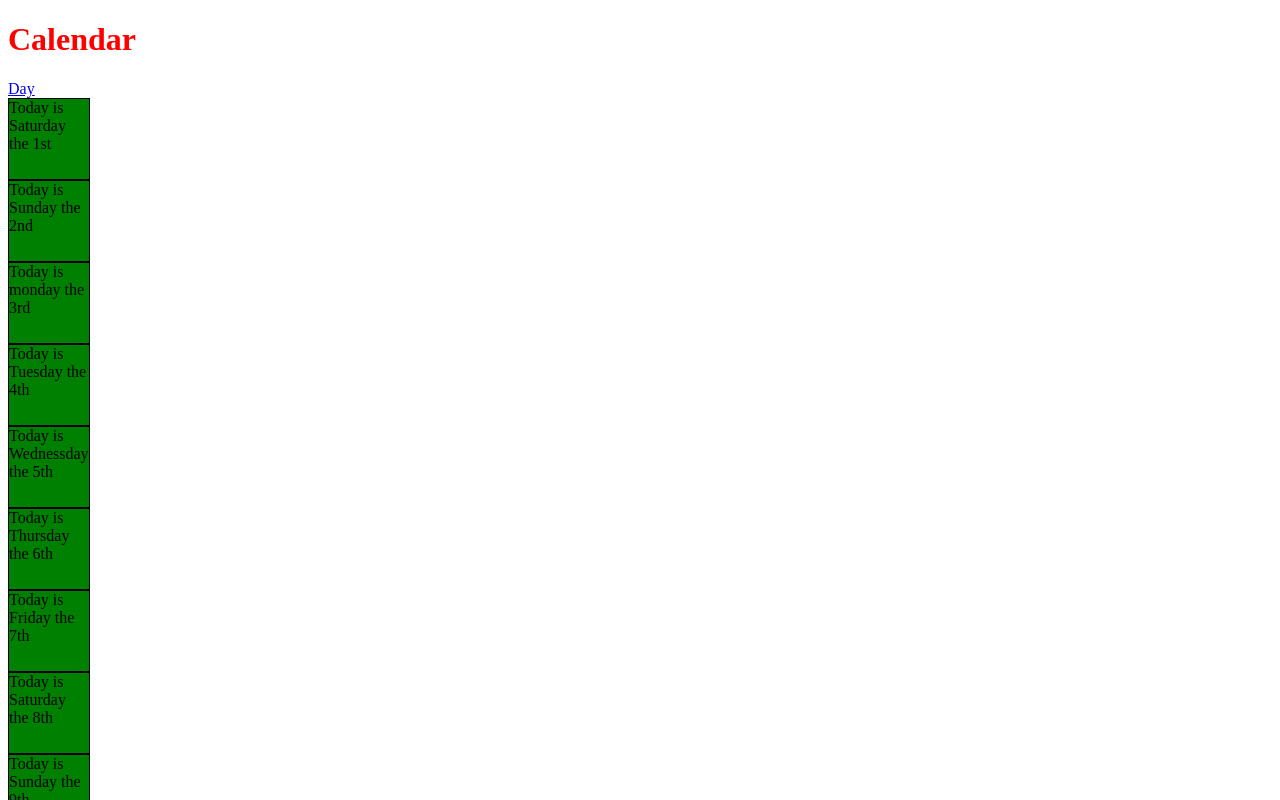
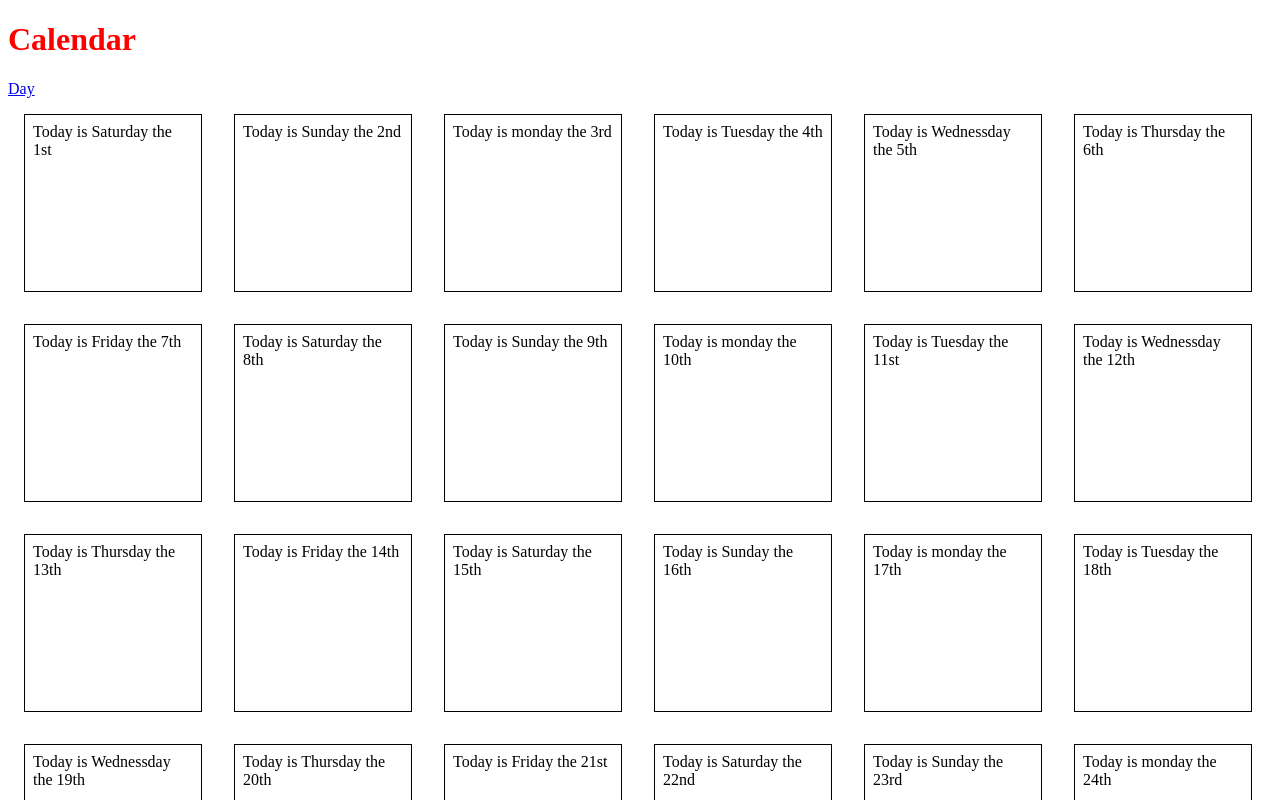
Before and after one commit to tomcampbell1993/tom-calender, a React (Vite) app in the folder tom-calendar/: page / in a window 1280 px wide. Shown: the top 800 px of the page. Built offline with nearby package versions, Linux system fonts and the light colour scheme.

Commit message:
some basic styling

```diff
--- a/tom-calendar/src/assets/components/Calendar/Calendar.css
+++ b/tom-calendar/src/assets/components/Calendar/Calendar.css
@@ -1,3 +1,15 @@
-h1{
-    color: red;
+
+
+
+.calendar{
+
+    h1{
+        color: red;
+    }
+
+    .day-wrapper{
+        display: flex;
+        flex-direction: row;
+        flex-wrap: wrap;
+    }
 }
--- a/tom-calendar/src/assets/components/Calendar/Calendar.jsx
+++ b/tom-calendar/src/assets/components/Calendar/Calendar.jsx
@@ -33,12 +33,12 @@ export default function Calendar() {
     );
 
     return (
-        <div>
+        <div className="calendar">
             <h1>Calendar</h1>
             <div>
                 <Link to='day'>Day</Link>
             </div>
-            <div>
+            <div className="day-wrapper">
                 {dayItems}
             </div>
 
--- a/tom-calendar/src/assets/components/Day/Day.css
+++ b/tom-calendar/src/assets/components/Day/Day.css
@@ -1,7 +1,9 @@
 .day{
-    width: 5rem;
-    height: 5rem;
-    background-color: green;
+    width: 10rem;
+    height: 10rem;
+    background-color: white;
     border: 1px solid black;
     display: flex;
+    margin: 1rem;
+    padding: 0.5rem;
 }
```
